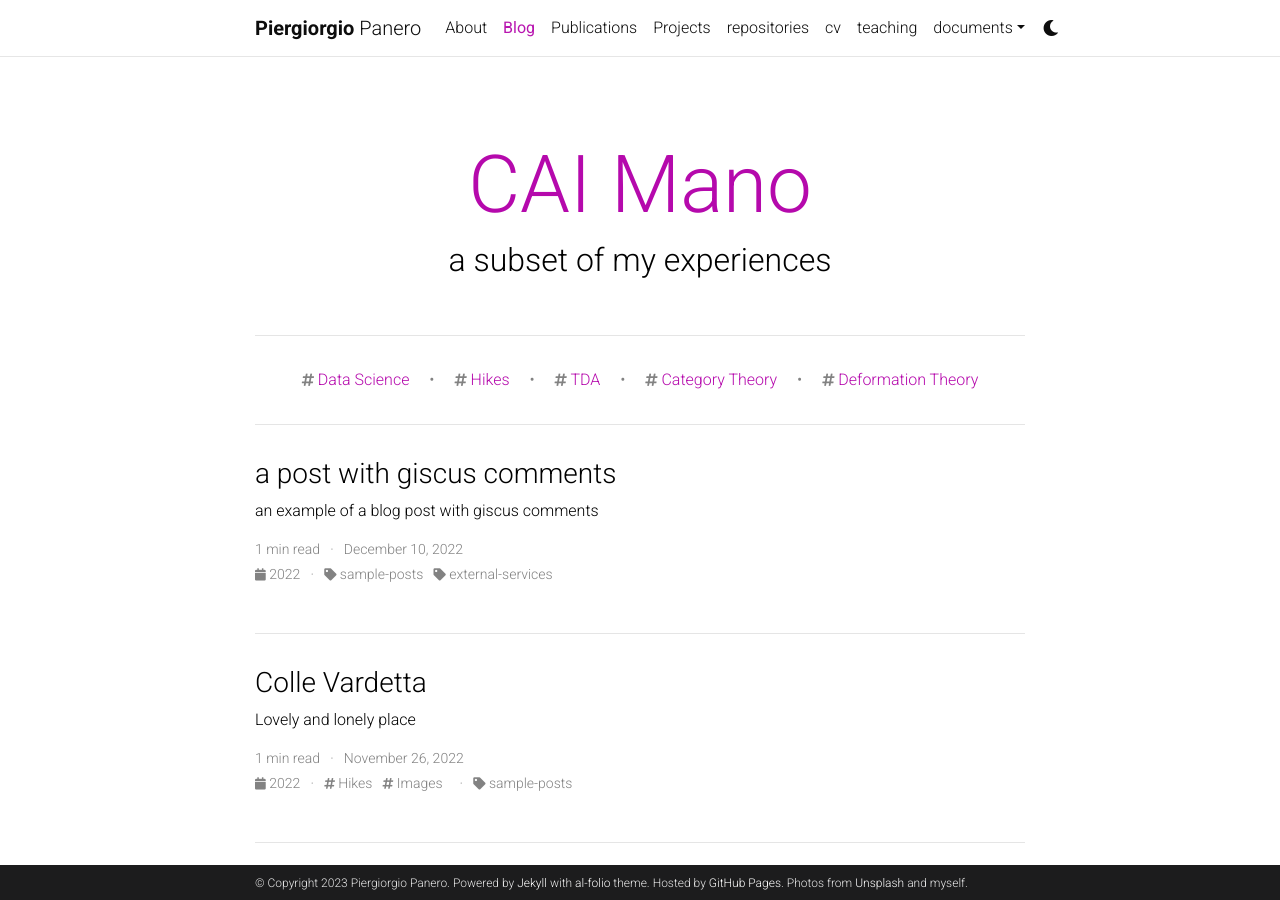
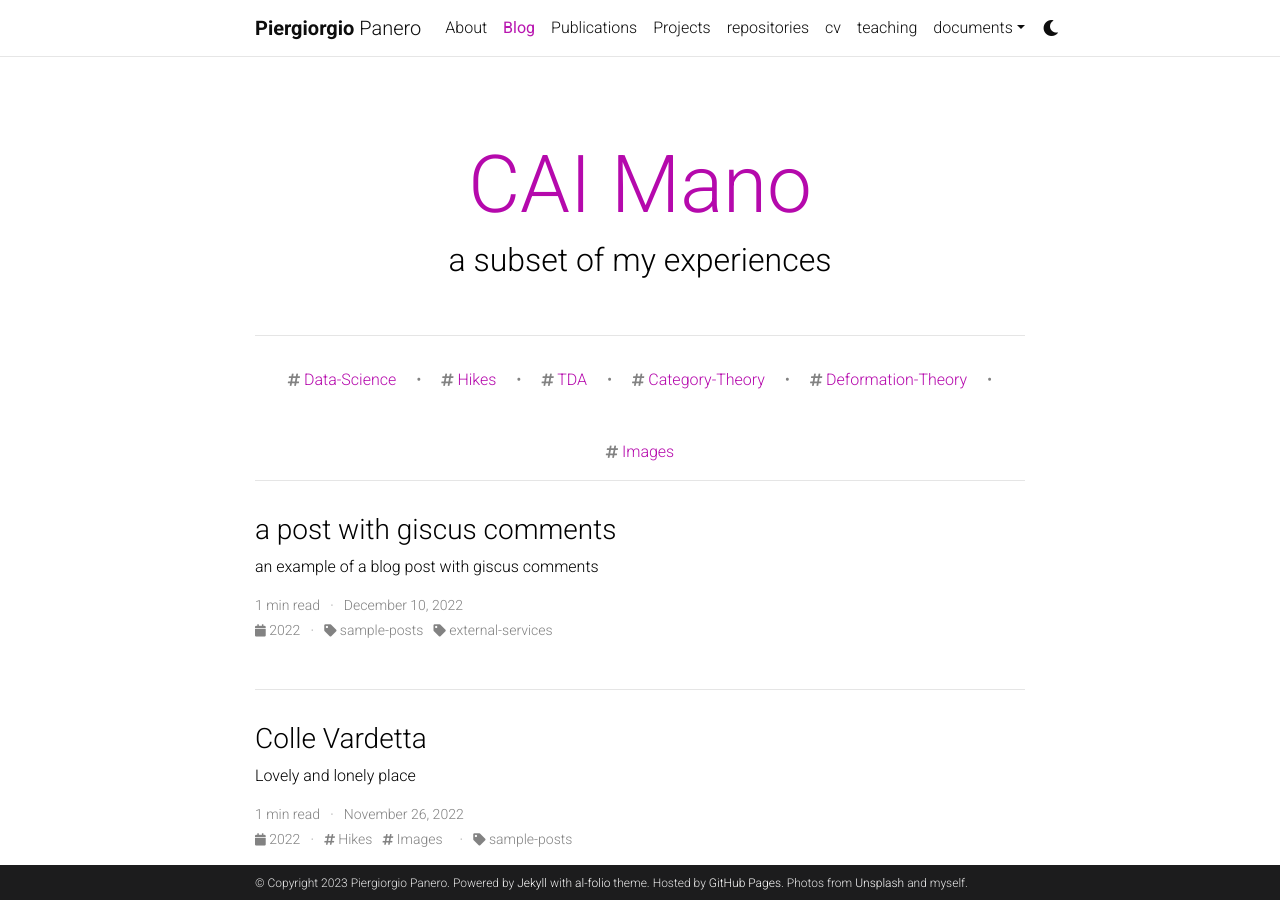
Before and after one commit to PG-P/pg-p.github.io, a Jekyll site: the page built from blog/index.html, in a window 1280 px wide and 900 px high. Built offline with Jekyll 4.4.1, drawn with Linux system fonts in a browser that asks for light colours; the list of posts is cut into pages by our own code; comment, search, counter and statistics services are not loaded; a style sheet for code colours, icons or effects is not loaded.

Commit message:
Update _config.yml

```diff
--- a/_config.yml
+++ b/_config.yml
@@ -259,7 +259,7 @@ jekyll-archives:
     tag: '/blog/tag/:name/'
     category: '/blog/category/:name/'
 
-display_tags: ['Data Science', 'Hikes', 'TDA', 'Category Theory', 'Deformation Theory'] # this tags will be dispalyed on the front page of your blog
+display_tags: ['Data-Science', 'Hikes', 'TDA', 'Category-Theory', 'Deformation-Theory', 'Images'] # this tags will be dispalyed on the front page of your blog
 
 # -----------------------------------------------------------------------------
 # Jekyll Scholar
```
